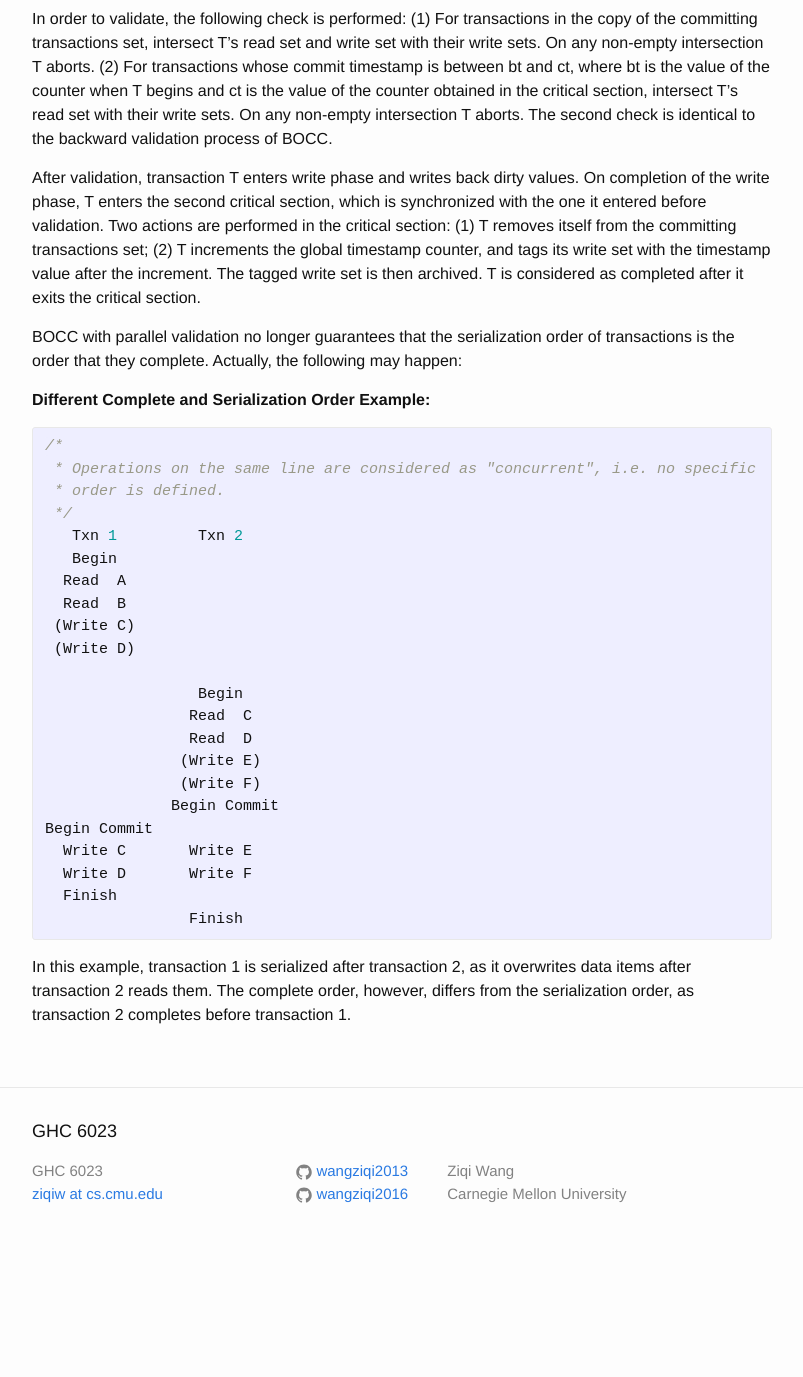
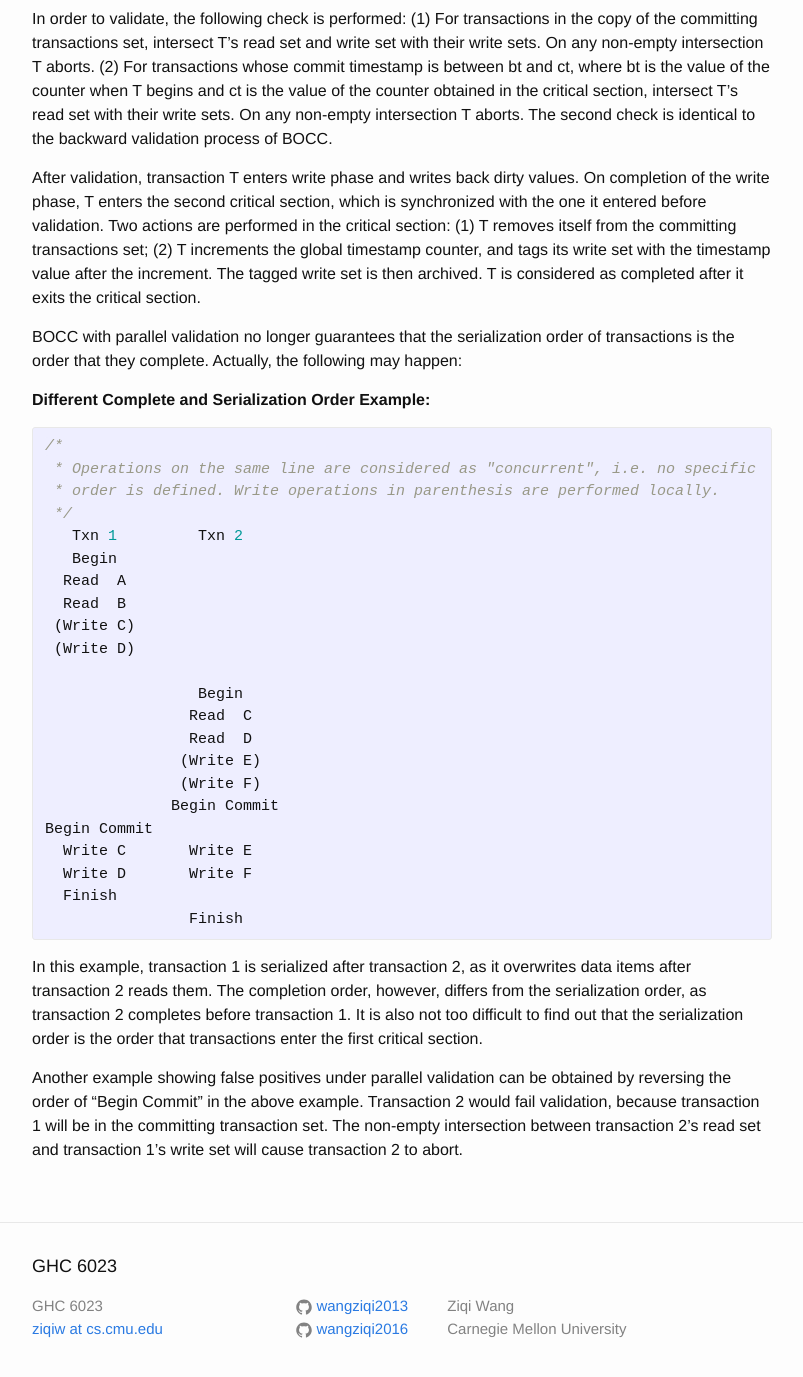
Before and after one commit to wangziqi2013/wangziqi2013.github.io, a Jekyll site: the page built from _posts/2018-03-21-Analyzing-OCC-Anomalies-and-Solutions.markdown, in a window 1280 px wide and 1400 px high, scrolled down 8575 px. Shown: the top 1377 px of the window, without its empty margins (238-1041 px from the left). Built offline with Jekyll 4.4.1, drawn with Linux system fonts in a browser that asks for light colours; before the commit the page ends 9840 px from its top, so only the background shows below that.

Commit message:
Adding example of false positives

```diff
--- a/_posts/2018-03-21-Analyzing-OCC-Anomalies-and-Solutions.markdown
+++ b/_posts/2018-03-21-Analyzing-OCC-Anomalies-and-Solutions.markdown
@@ -372,7 +372,7 @@ that they complete. Actually, the following may happen:
 {% highlight C %}
 /*
  * Operations on the same line are considered as "concurrent", i.e. no specific
- * order is defined.
+ * order is defined. Write operations in parenthesis are performed locally.
  */
    Txn 1         Txn 2
    Begin
@@ -395,4 +395,11 @@ Begin Commit
 {% endhighlight %}
 
 In this example, transaction 1 is serialized after transaction 2, as it overwrites data items after transaction 2 reads them.
-The complete order, however, differs from the serialization order, as transaction 2 completes before transaction 1.
+The completion order, however, differs from the serialization order, as transaction 2 completes before transaction 1.
+It is also not too difficult to find out that the serialization order is the order that transactions enter the first
+critical section.
+
+Another example showing false positives under parallel validation can be obtained by reversing the order of "Begin Commit"
+in the above example. Transaction 2 would fail validation, because transaction 1 will be in the committing transaction
+set. The non-empty intersection between transaction 2's read set and transaction 1's write set will cause transaction 2
+to abort.
```
